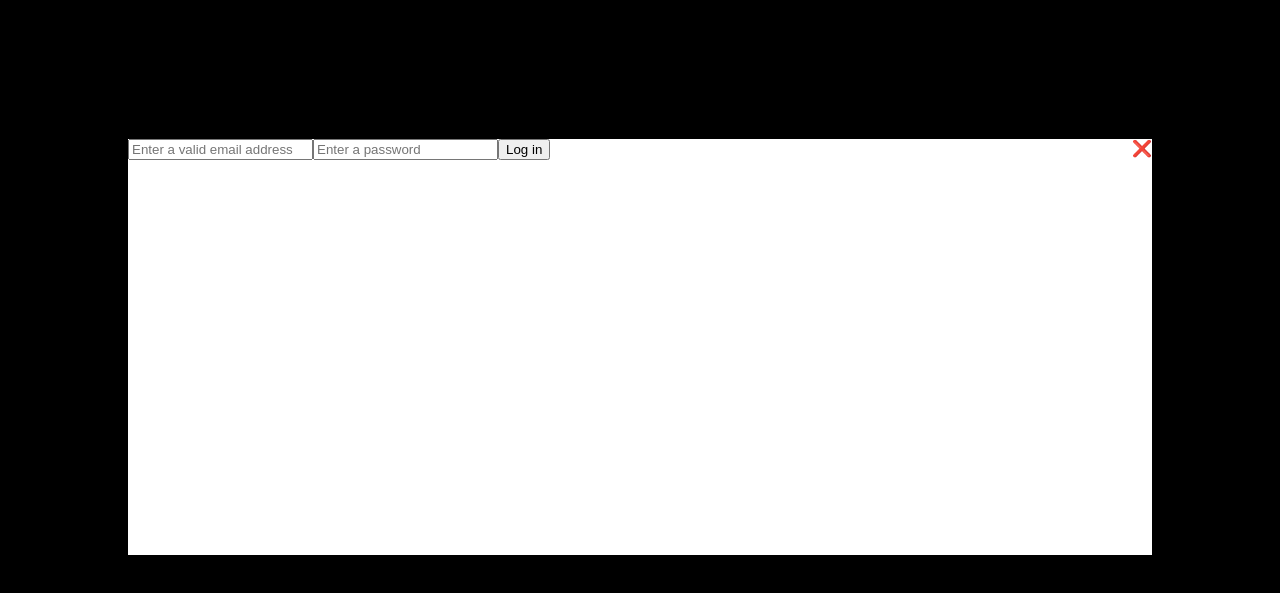
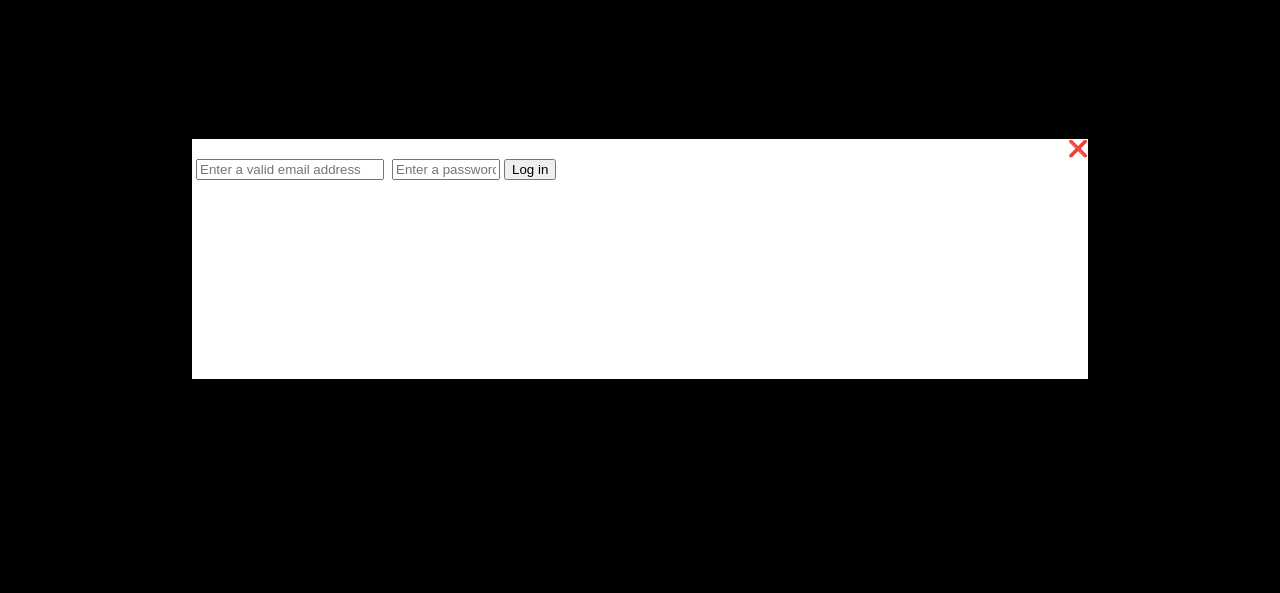
Before and after one commit to gkopplin/redit, a website built with webpack: page index.html in a window 1280 px wide. Both pictures are taken after a click on the button "Log in". Shown: the part 53-646 px from the top of the page. Built offline with nearby package versions, Linux system fonts and the light colour scheme; no server answers.

Commit message:
auth sizing

```diff
--- a/stylesheet.css
+++ b/stylesheet.css
@@ -35,6 +35,17 @@ body {
 .login, .signup, .logout{
     cursor: pointer;
 }
+.form {
+  align-self: center;
+}
+.email {
+  margin: 20px 4px 0 4px;
+  width: 180px;
+}
+.password {
+  margin: 20px 4px 0 4px;
+  width: 100px;
+}
 
 .modal {
   display: inline-flex;
@@ -52,7 +63,8 @@ body {
 .post-content, .auth-content {
   background: white;
   margin: 15% auto;
-  width: 80%;
+  width: 70%;
+  height: 30%;
 }
 .close {
   float: right;
```
